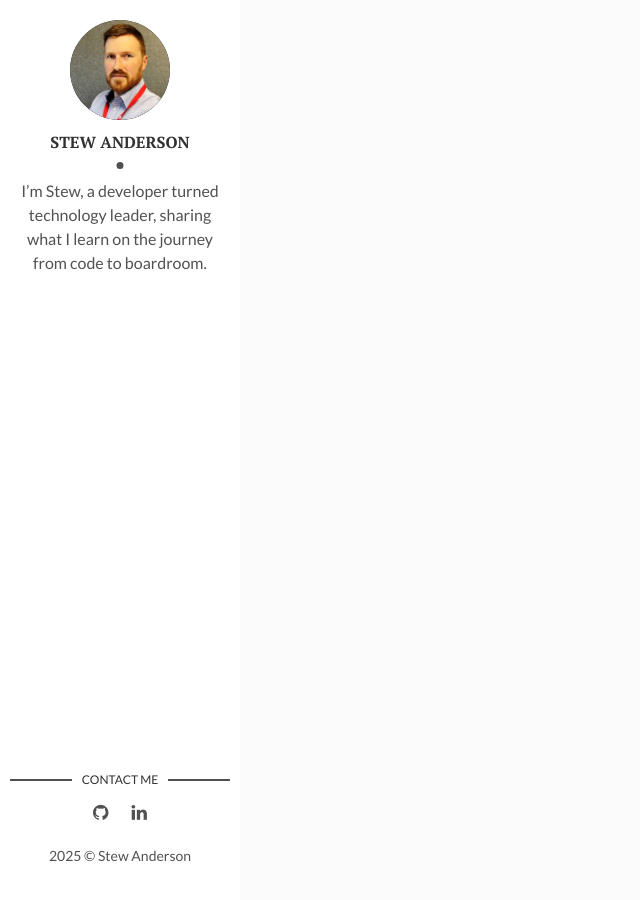
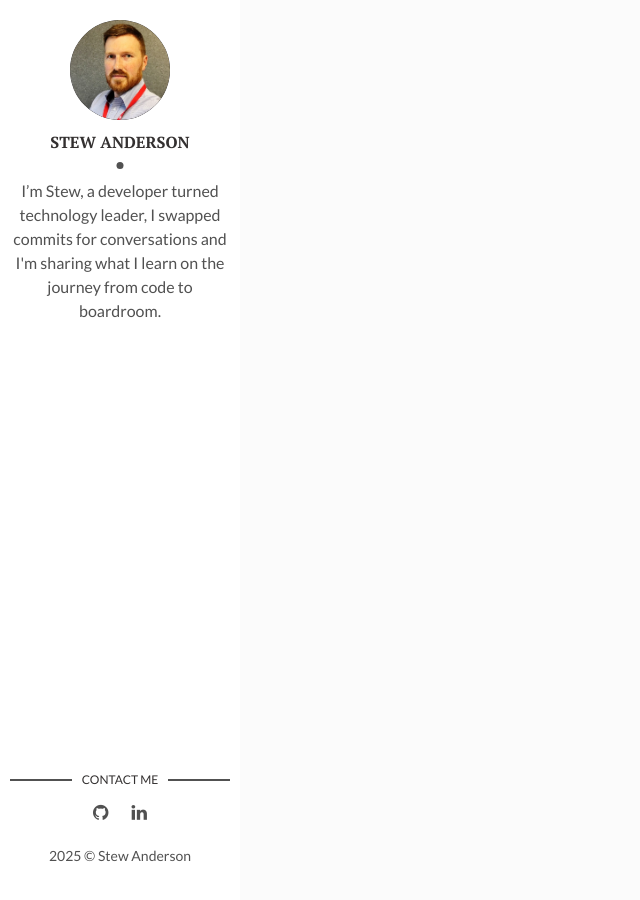
Before and after one commit to stew-anderson/blog, a Jekyll site: the page built from index.html, in a window 1280 px wide. Shown: the whole page, without its empty margins (0-640 px from the left). Built offline with Jekyll 4.4.1, drawn with Linux system fonts in a browser that asks for light colours; the list of posts is cut into pages by our own code.

Commit message:
Changing strap line

```diff
--- a/_config.yml
+++ b/_config.yml
@@ -5,7 +5,7 @@ baseurl: "/"
 url: "http://stew.andersonuk.org/"
 author: Stew Anderson
 author-img: "stew-anderson.jpeg"
-about-author: I’m Stew, a developer turned technology leader, sharing what I learn on the journey from code to boardroom.
+about-author: I’m Stew, a developer turned technology leader, I swapped commits for conversations and I'm sharing what I learn on the journey from code to boardroom.
 social-github: stew-anderson
 social-linkedin: "stewart-anderson-095bb634"
 analytics: # GA @todo
```
